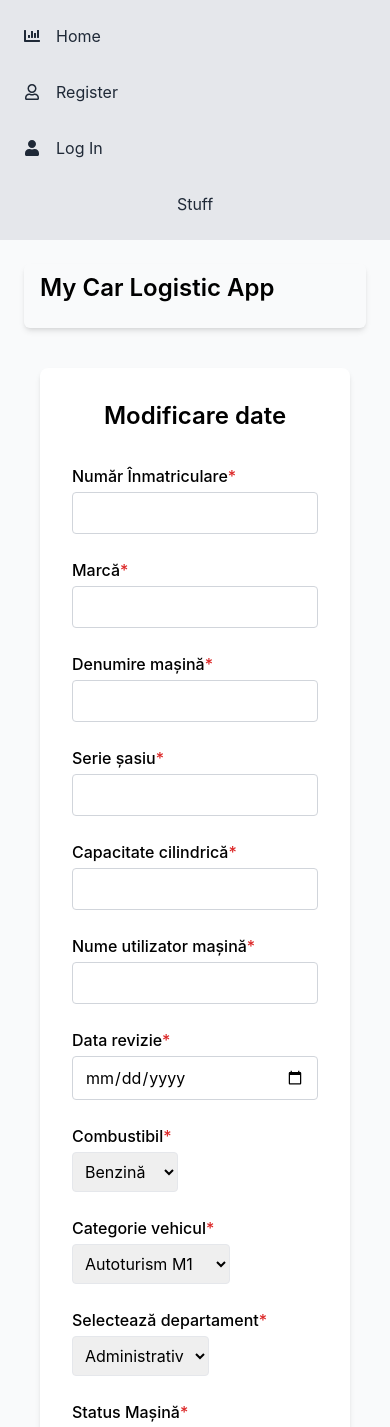
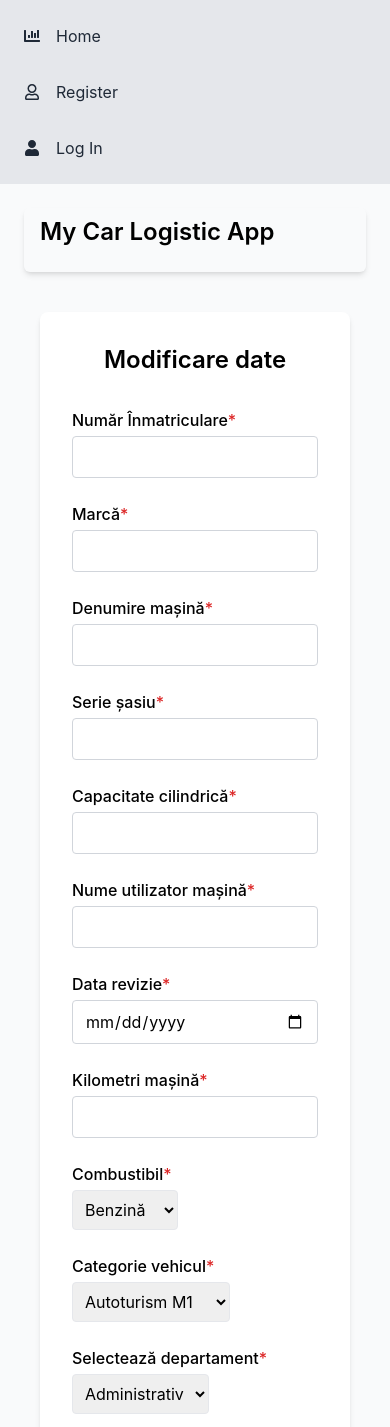
Before and after one commit to EdwardN93/react-final-project, a React (Vite) app: page /modify-car/1 in a window 390 px wide. Shown: the top 1427 px of the page. Built offline with nearby package versions, Linux system fonts and the light colour scheme; no server answers.

Commit message:
added kilometers to cars, added id's to certain forms, added confirm to car deletion

```diff
--- a/db.json
+++ b/db.json
@@ -36,9 +36,8 @@
       "department": "Logistică",
       "user": "Gugiu Daniel",
       "status": "Activa",
-      "nextRevDate": "2025-07-15",
+      "nextRevDate": "2025-06-20",
       "kilometers": "145,080",
-
       "id": 4
     },
     {
@@ -54,7 +53,6 @@
       "status": "Activa",
       "nextRevDate": "2025-10-06",
       "kilometers": "44,513",
-
       "id": 5
     },
     {
@@ -70,7 +68,6 @@
       "status": "Activa",
       "nextRevDate": "2026-08-07",
       "kilometers": "150,000",
-
       "id": 6
     },
     {
@@ -101,54 +98,37 @@
       "status": "Activa",
       "nextRevDate": "2026-06-09",
       "kilometers": "42,872",
-
       "id": 8
     },
     {
-      "plateNumber": "B66TCH",
-      "carBrand": "Nissan",
-      "carName": "Juke",
-      "vinNumber": "NSSJK284292",
-      "engineCapacity": "1198",
+      "plateNumber": "IF57TCH",
+      "carBrand": "Volkswagen",
+      "carName": "Golf",
+      "vinNumber": "VW898987D",
+      "engineCapacity": "998",
       "fuelType": "Benzină",
-      "category": "Autoturism M1G",
-      "department": "Vânzări",
-      "user": "Marian Stelea",
+      "category": "Autoturism M1",
+      "department": "Logistică",
+      "user": "Marcus Aiurelius",
       "status": "Activa",
-      "nextRevDate": "2025-07-04",
-      "kilometers": "8,511",
-
+      "nextRevDate": "2025-06-19",
+      "kilometers": "46,982",
       "id": 9
     },
     {
-      "plateNumber": "B82JDS",
-      "carBrand": "Mercedes",
-      "carName": "E-Class",
-      "vinNumber": "MRCDOI4324",
-      "engineCapacity": "2997",
-      "fuelType": "Benzină",
-      "category": "Autoturism M1",
-      "department": "Administrativ",
-      "user": "Cocker Joe",
-      "status": "Activa",
-      "nextRevDate": "2026-06-07",
-      "kilometers": "21,874",
-      "id": 10
-    },
-    {
-      "plateNumber": "B99TCH",
-      "carBrand": "Nissan",
-      "carName": "Juke",
-      "vinNumber": "NSSNJK23932",
-      "engineCapacity": "1197",
+      "plateNumber": "IF98TCH",
+      "carBrand": "Volkswagen",
+      "carName": "Polo",
+      "vinNumber": "VWPO234223",
+      "engineCapacity": "998",
       "fuelType": "Benzină",
       "category": "Autoturism M1",
       "department": "Vânzări",
-      "user": "Marian Marinu",
+      "user": "Aortus Pulmonarus",
       "status": "Activa",
-      "nextRevDate": "2026-06-17",
-      "kilometers": "25,477",
-      "id": 11
+      "nextRevDate": "2025-07-30",
+      "kilometers": "66,874",
+      "id": 10
     }
   ]
 }
--- a/src/Components/MainNav/MainNav.tsx
+++ b/src/Components/MainNav/MainNav.tsx
@@ -63,7 +63,9 @@ function Navbar() {
             <Button
               text="Sterge mașină"
               color="red"
-              onClick={() => deleteCar()}
+              onClick={() => {
+                confirm("Sigur vrei sa ștergi mașina?") ? deleteCar() : "";
+              }}
             />
           </li>
         )}
--- a/src/Components/ModifyCar/ModifyCar.tsx
+++ b/src/Components/ModifyCar/ModifyCar.tsx
@@ -21,6 +21,7 @@ export function ModifyCar() {
     user: "",
     status: "",
     nextRevDate: "",
+    kilometers: "",
   });
 
   useEffect(() => {
@@ -103,6 +104,7 @@ export function ModifyCar() {
             { id: "engineCapacity", label: "Capacitate cilindrică" },
             { id: "user", label: "Nume utilizator mașină" },
             { id: "nextRevDate", label: "Data revizie" },
+            { id: "kilometers", label: "Kilometri mașină" },
           ].map(({ id, label }) => (
             <div className="mb-4" key={id}>
               <label htmlFor={id} className="block mb-1 font-medium">
@@ -133,6 +135,7 @@ export function ModifyCar() {
             </label>
             <select
               name="fuelType"
+              id="fuelType"
               className="p-2 rounded hover:cursor-pointer border"
               value={formState.fuelType}
               onChange={(e) =>
@@ -152,6 +155,7 @@ export function ModifyCar() {
             </label>
             <select
               name="category"
+              id="category"
               className="p-2 rounded hover:cursor-pointer border"
               value={formState.category}
               onChange={(e) =>
@@ -170,6 +174,7 @@ export function ModifyCar() {
               Selectează departament<span className="text-red-600">*</span>
             </label>
             <select
+              id="department"
               name="department"
               className="p-2 rounded hover:cursor-pointer border"
               value={formState.department}
@@ -198,6 +203,7 @@ export function ModifyCar() {
             </label>
             <select
               name="status"
+              id="status"
               className="p-2 rounded hover:cursor-pointer border "
               value={formState.status}
               onChange={(e) =>
--- a/src/Components/SideNav/SideNav.tsx
+++ b/src/Components/SideNav/SideNav.tsx
@@ -16,13 +16,6 @@ export default function SideNav() {
   useEffect(() => {
     setIsLoggedIn(!!localStorage.getItem("user"));
   }, [location]);
-
-  // const logOut = () => {
-  //   localStorage.removeItem("user");
-  //   localStorage.removeItem("token");
-  //   setIsLoggedIn(false);
-  //   navigate("/login");
-  // };
 
   function LiElement({ children, ...props }: LiElementProps) {
     return <li {...props}>{children}</li>;
@@ -72,8 +65,6 @@ export default function SideNav() {
             </NavLink>
           </LiElement>
         )}
-
-        <li className="cursor-pointer hover:bg-gray-300 p-2 rounded">Stuff</li>
       </menu>
     </nav>
   );
--- a/src/Components/VehicleDetails/VehicleDetails.tsx
+++ b/src/Components/VehicleDetails/VehicleDetails.tsx
@@ -41,7 +41,6 @@ export default function VehicleDetails() {
     { label: "Utilizator", value: car.user },
     { label: "Status", value: car.status },
     { label: "Kilometri", value: car.kilometers },
-
     {
       label: "Data următoarei revizii",
       value: intlDate(car?.nextRevDate ? car.nextRevDate : ""),
@@ -60,7 +59,7 @@ export default function VehicleDetails() {
       transition={{ duration: 0.3 }}
     >
       <div className="p-6">
-        <h2 className="text-xl font-bold mb-4">
+        <h2 className="text-xl font-bold mb-4 grid grid-cols-3 col-span2 ">
           Detalii Vehicul - {car.plateNumber}
         </h2>
         <ul className="space-y-2">
@@ -73,8 +72,8 @@ export default function VehicleDetails() {
                 key={label}
                 className={
                   isUrgent
-                    ? "text-red-600 font-semibold grid grid-cols-3"
-                    : "grid grid-cols-3"
+                    ? "text-red-600 font-semibold grid sm:grid-cols-3 grid-cols-1"
+                    : "grid sm:grid-cols-3 grid-cols-1"
                 }
               >
                 <strong>{label}:</strong> {value}
--- a/src/Components/routes/RegisterCar/RegisterCar.tsx
+++ b/src/Components/routes/RegisterCar/RegisterCar.tsx
@@ -22,6 +22,7 @@ export function RegisterCar() {
       user,
       status,
       nextRevDate,
+      kilometers,
     } = formData;
 
     const car: Car = {
@@ -36,6 +37,7 @@ export function RegisterCar() {
       user: user.value,
       status: status.value,
       nextRevDate: nextRevDate.value,
+      kilometers: kilometers.value,
     };
 
     registerCar(car);
```
